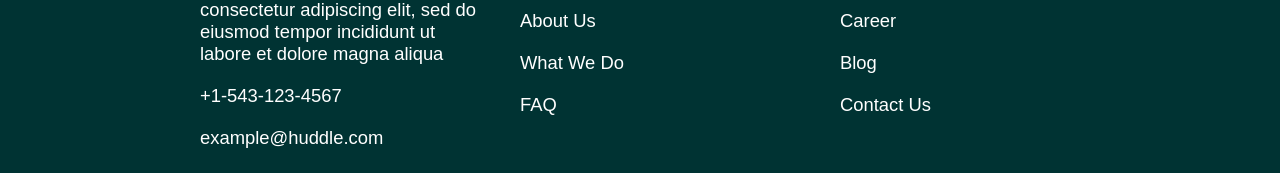
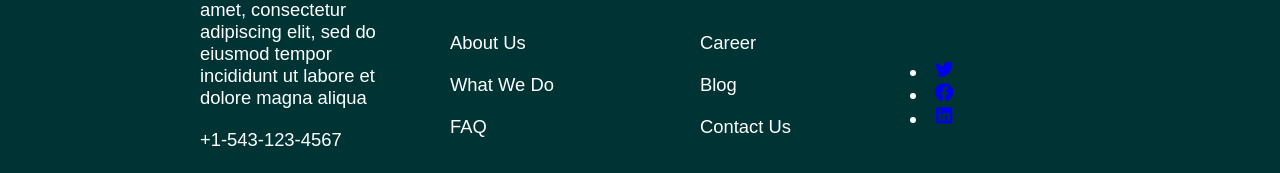
Before and after one commit to lawlawson/huddle-landing-page, a React (Create React App) app: page / in a window 1280 px wide. Shown: the part 3536-3709 px from the top of the page. Built offline with nearby package versions, Linux system fonts and the light colour scheme.

Commit message:
Added links to social icons

```diff
--- a/src/components/Footer.js
+++ b/src/components/Footer.js
@@ -1,3 +1,4 @@
+import SocialIcons from './SocialIcons';
 import { Container } from './styles/Container.styled';
 import { Flex } from './styles/Flex.styled';
 import { StyledFooter } from './styles/Footer.styled';
@@ -27,6 +28,7 @@ export default function Footer() {
             <li>Blog</li>
             <li>Contact Us</li>
           </ul>
+          <SocialIcons />
         </Flex>
         <p>&copy; 2021 Huddle. All rights reserved.</p>
       </Container>
--- a/src/components/SocialIcons.js
+++ b/src/components/SocialIcons.js
@@ -1,3 +1,23 @@
+import { FaTwitter, FaFacebook, FaLinkedin } from 'react-icons/fa';
+
 export default function SocialIcons() {
-  return <div></div>;
+  return (
+    <div>
+      <li>
+        <a href='https://github.com/lawlawson'>
+          <FaTwitter />
+        </a>
+      </li>
+      <li>
+        <a href='https://github.com/lawlawson'>
+          <FaFacebook />
+        </a>
+      </li>
+      <li>
+        <a href='https://github.com/lawlawson'>
+          <FaLinkedin />
+        </a>
+      </li>
+    </div>
+  );
 }
```
